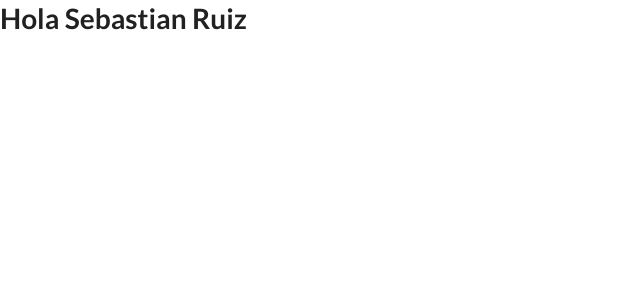
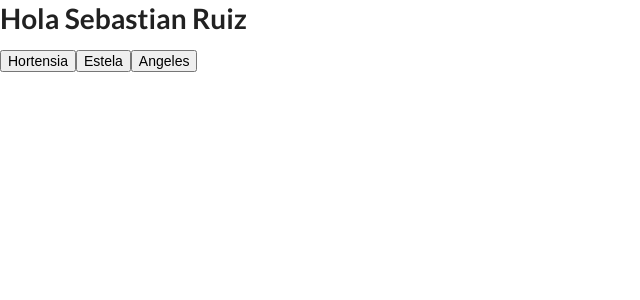
Before and after one commit to Hortesando/holamundo, a React (Create React App) app: page / in a window 1280 px wide. Shown: the top 300 px of the page, without its empty margins (0-640 px from the left). Built offline with nearby package versions, Linux system fonts and the light colour scheme.

Commit message:
Practica

```diff
--- a/src/componentes/App.js
+++ b/src/componentes/App.js
@@ -15,7 +15,9 @@ class App extends React.Component{
                 <h1>
                     Hola { this.state.name + ' ' + this.state.lastName }
                 </h1>
-
+                <button>Hortensia</button>
+                <button>Estela</button>
+                <button>Angeles</button>
             </div>
             )
         }
```
